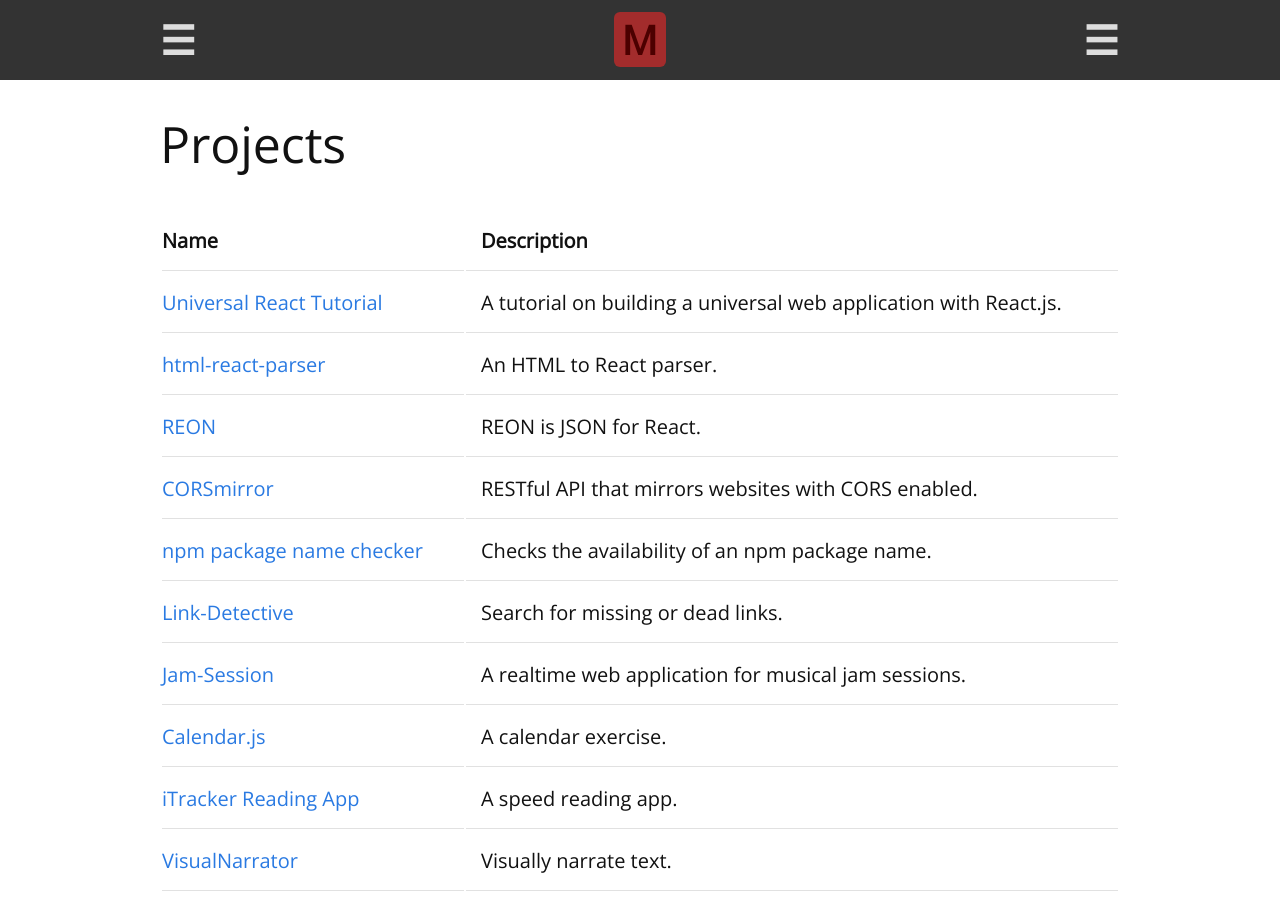
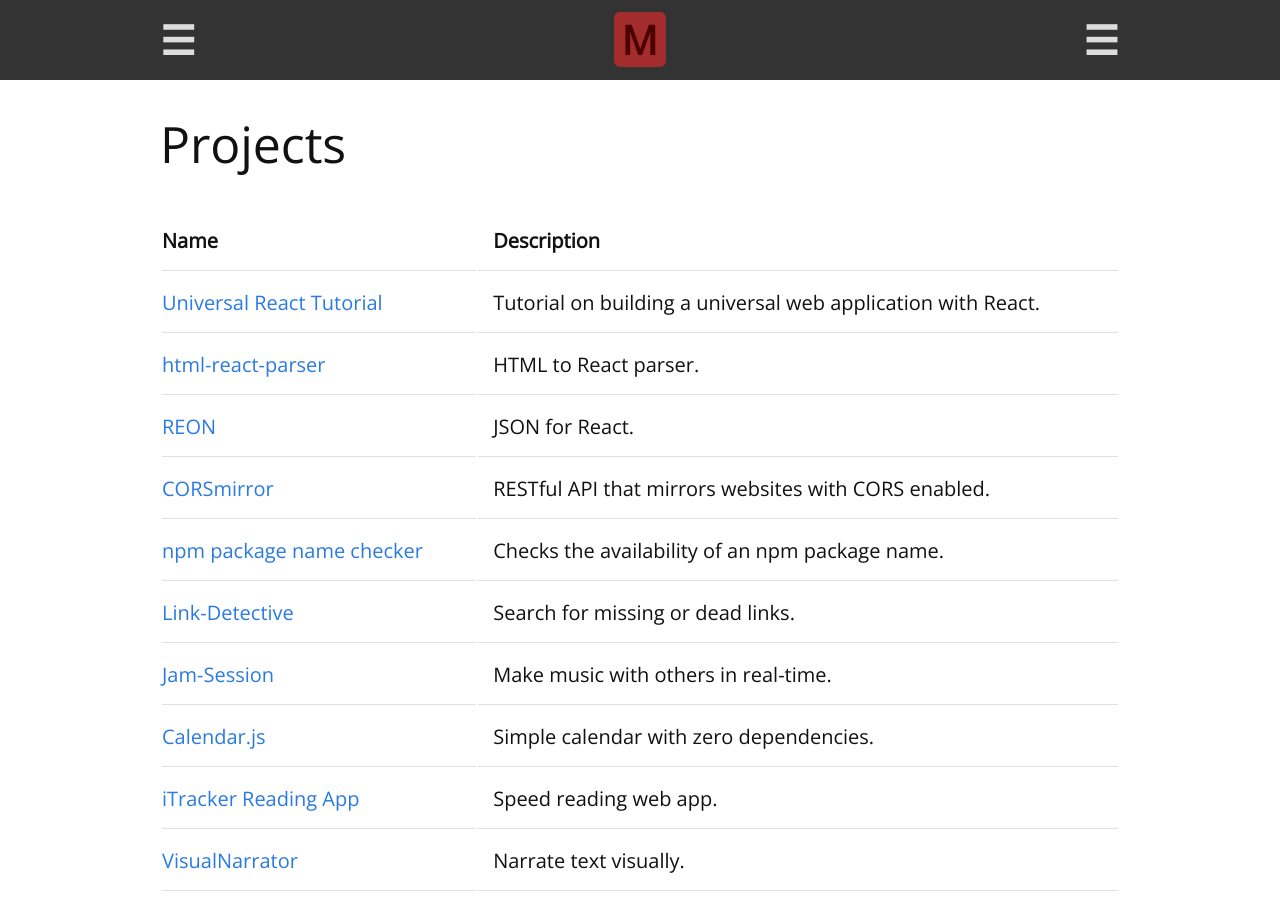
Before and after one commit to remarkablemark/remarkablemark.github.io, a Jekyll site: the page built from projects.md, in a window 1280 px wide. Built offline with Jekyll 4.4.1, drawn with Linux system fonts in a browser that asks for light colours.

Commit message:
Reword project descriptions

```diff
--- a/_data/projects.yml
+++ b/_data/projects.yml
@@ -1,13 +1,13 @@
 - name: Universal React Tutorial
-  description: A tutorial on building a universal web application with React.js.
+  description: Tutorial on building a universal web application with React.
   link: https://github.com/remarkablemark/universal-react-tutorial
 
 - name: html-react-parser
-  description: An HTML to React parser.
+  description: HTML to React parser.
   link: https://www.npmjs.com/package/html-react-parser
 
 - name: REON
-  description: REON is JSON for React.
+  description: JSON for React.
   link: https://www.npmjs.com/package/reon-core
 
 - name: CORSmirror
@@ -23,17 +23,17 @@
   link: https://github.com/remarkablemark/link-detective
 
 - name: Jam-Session
-  description: A realtime web application for musical jam sessions.
+  description: Make music with others in real-time.
   link: https://github.com/remarkablemark/jam-session
 
 - name: Calendar.js
-  description: A calendar exercise.
+  description: Simple calendar with zero dependencies.
   link: https://github.com/remarkablemark/Calendar.js
 
 - name: iTracker Reading App
-  description: A speed reading app.
+  description: Speed reading web app.
   link: https://github.com/remarkablemark/iTracker
 
 - name: VisualNarrator
-  description: Visually narrate text.
+  description: Narrate text visually.
   link: https://github.com/remarkablemark/VisualNarrator.js
```
